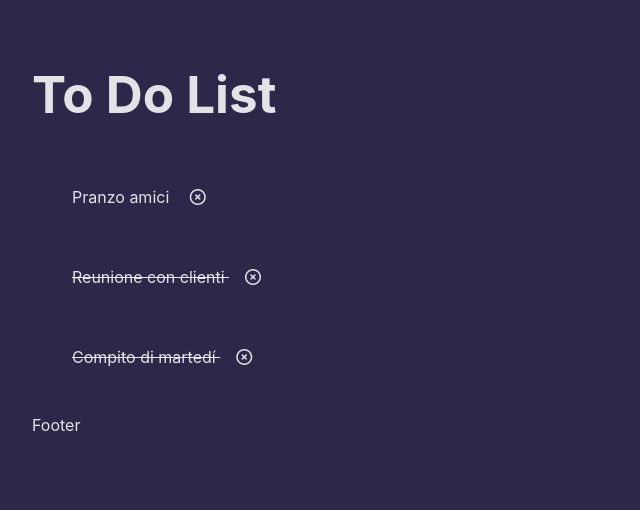
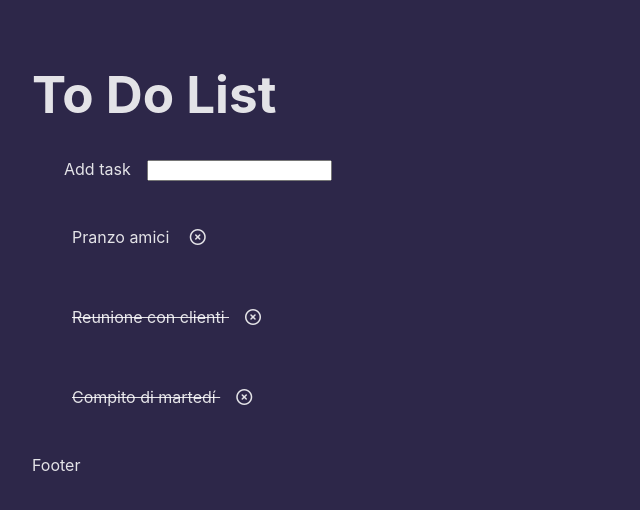
Before and after one commit to scarlett-troncoso/vue-todolist, a Vue app: page / in a window 1280 px wide. Shown: the top 510 px of the page, without its empty margins (0-640 px from the left). Built offline with nearby package versions, Linux system fonts and the light colour scheme.

Commit message:
add input template

```diff
--- a/src/App.vue
+++ b/src/App.vue
@@ -37,6 +37,11 @@ export default {
   </header>
 
   <main>
+
+    <div class="m-1">
+      <label for="addTask" class="m-1">Add task</label>
+      <input type="text" id="addTask">
+    </div>
     <ul v-if="toDoList.length > 0">
       <li v-for="(item, index) in toDoList" class="itemList">
         <!--<input type="checkbox" @change="item.done = true">-->
@@ -44,7 +49,7 @@ export default {
           {{ item.text }}
 
           <span v-on:click="removeItem(index)">
-            <i class="fa-regular fa-circle-xmark"></i>
+            <i class="fa-regular fa-circle-xmark m-1"></i>
           </span>
         </p>
 
--- a/src/style.css
+++ b/src/style.css
@@ -35,6 +35,6 @@ h1 {
   align-items: center;
 }
 
-i {
+.m-1 {
   margin: 1rem 1rem;
 }
```
